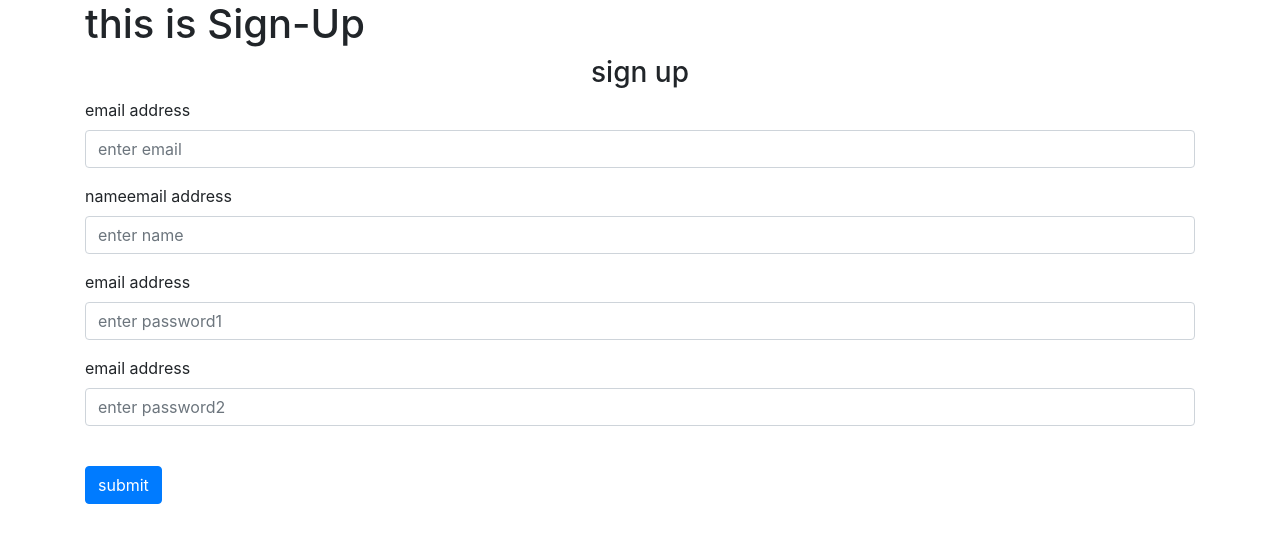
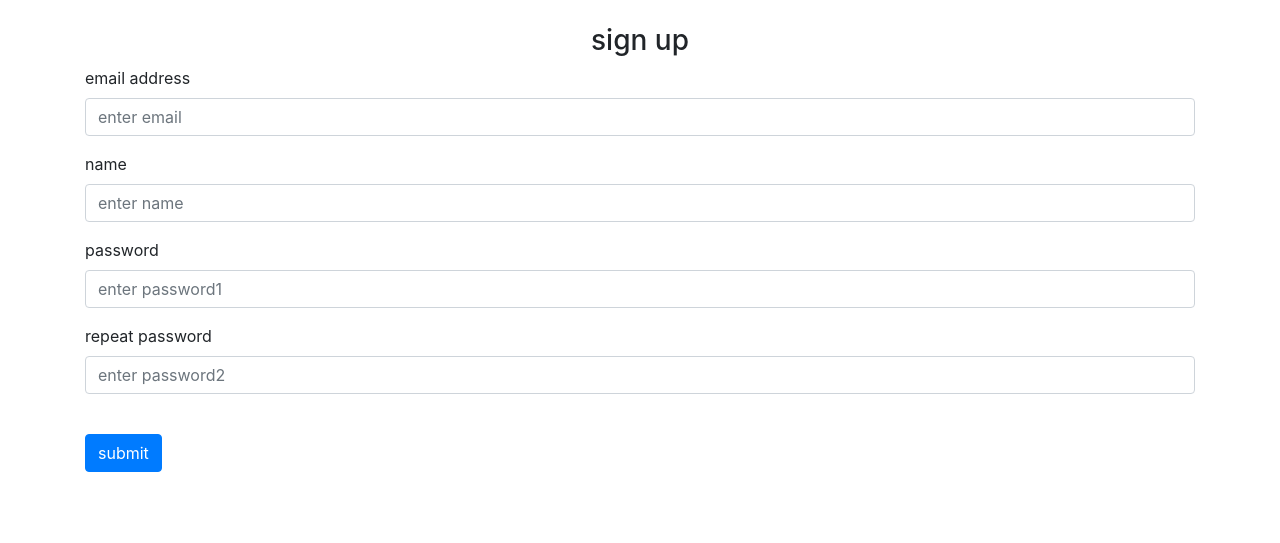
Before and after one commit to true-real-michael/flask-messenger, a Flask app: page /signup in a window 1280 px wide. Shown: the part 56-599 px from the top of the page. Run offline with Flask 3, Linux system fonts and the light colour scheme; some libraries are stand-ins or nearby versions.

Commit message:
pages design

```diff
--- a/website/templates/login.html
+++ b/website/templates/login.html
@@ -4,6 +4,7 @@
 {% block content %}
 
     <form method="POST">
+        <br>
         <h3 align="center">login</h3>
         <div class="form-group">
             <label for="email">email address</label>
--- a/website/templates/signup.html
+++ b/website/templates/signup.html
@@ -2,24 +2,23 @@
 {% block title %}Sign-Up{% endblock %}
 
 {% block content %}
-    <h1>this is Sign-Up</h1>
-
     <form method="post">
+        <br>
         <h3 align="center">sign up</h3>
         <div class="form-group">
             <label for="email">email address</label>
             <input type="email" class="form-control" id="email" name="email" placeholder="enter email" value="{{ email }}"/>
         </div>
         <div class="form-group">
-            <label for="name">nameemail address</label>
+            <label for="name">name</label>
             <input type="text" class="form-control" id="name" name="name" placeholder="enter name" value="{{ name }}"/>
         </div>
         <div class="form-group">
-            <label for="password1">email address</label>
+            <label for="password1">password</label>
             <input type="password" class="form-control" id="password1" name="password1" placeholder="enter password1" />
         </div>
         <div class="form-group">
-            <label for="password2">email address</label>
+            <label for="password2">repeat password</label>
             <input type="password" class="form-control" id="password2" name="password2" placeholder="enter password2"/>
         </div>
     <br/>
```
